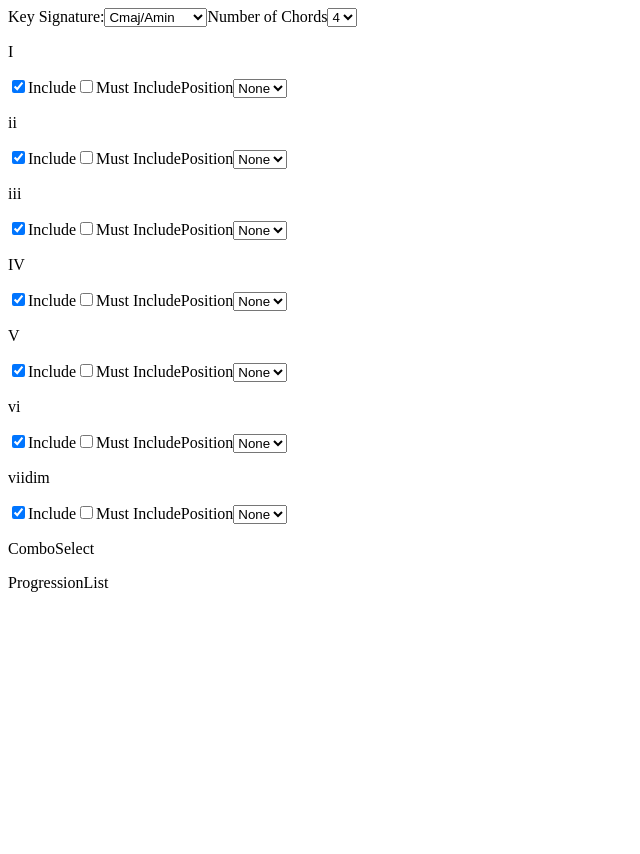
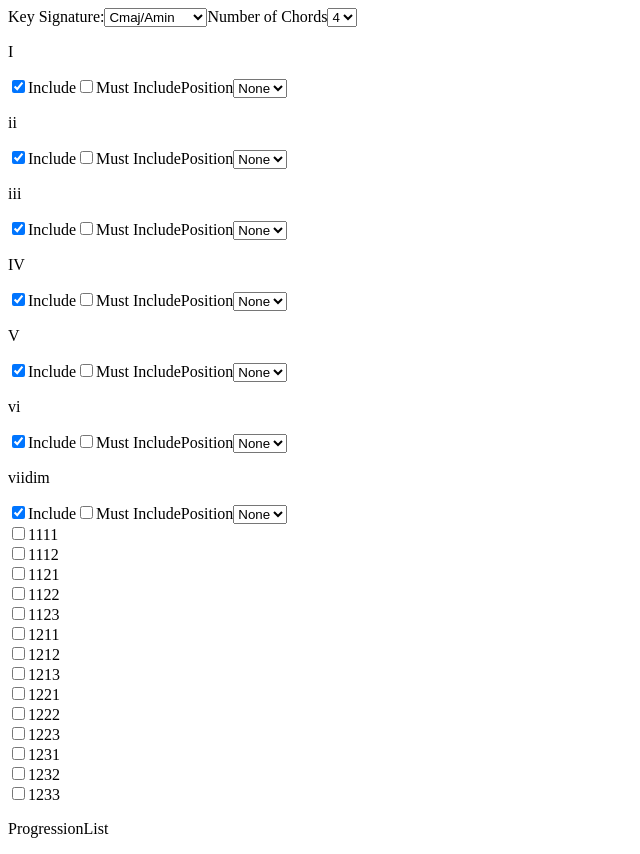
Before and after one commit to jared23m/ChordSafari, a React (Vite) app: page / in a window 1280 px wide. Shown: the whole page, without its empty margins (0-640 px from the left). Before the commit the page ends 800 px from the top, so only its background shows below. Built offline with nearby package versions, Linux system fonts and the light colour scheme.

Commit message:
combo checklist rendered

```diff
--- a/src/App.jsx
+++ b/src/App.jsx
@@ -3,6 +3,7 @@ import ChordSelect from './components/ChordSelect'
 import ComboSelect from './components/ComboSelect'
 import ProgressionList from './components/ProgressionList'
 import { useState, useEffect} from 'react'
+import { comboCheckCreator } from './musicTheory'
 
 function App() {
   const [keySig, setKeySig] = useState("Cmaj/Amin");
@@ -16,12 +17,17 @@ function App() {
     vi: {include: true, mustInclude: false, position: 0},
     viidim: {include: true, mustInclude: false, position: 0}
   });
+  const [combos, setCombos] = useState(comboCheckCreator(4));
+
+  useEffect(()=>{
+    setCombos(comboCheckCreator(numberOfChords));
+  }, [numberOfChords])
 
   return (
     <div className='App'>
        <KeyAndNumber keySig={keySig} setKeySig={setKeySig} numberOfChords={numberOfChords} setNumberOfChords={setNumberOfChords}/>
       <ChordSelect chords={chords} setChords={setChords} numberOfChords={numberOfChords}/>
-      <ComboSelect/>
+      <ComboSelect combos={combos} setCombos={setCombos}/>
       <ProgressionList/>
     </div>
   )
--- a/src/components/ComboSelect.jsx
+++ b/src/components/ComboSelect.jsx
@@ -1,5 +1,27 @@
-export default function ComboSelect(){
+export default function ComboSelect(props){
+    function renderComboFormSection(combo, index){
+        return (
+            <div key={index}>
+                <label className='comboSelectLabel'>
+                        <input type="checkbox" value={combo} checked={props.combos[combo]} onChange={()=>{
+                            const currentCombos = props.combos;
+                            const currentSingleCombo = currentCombos[combo];
+                            props.setCombos({...currentCombos, [combo]: !currentSingleCombo});
+                        }}/>
+                        {combo}
+                </label>
+            </div>
+            )
+    }
+
     return (
-        <p>ComboSelect</p>
+        <div className="comboelect">
+            <form className="comboSelectForm">
+                {Object.keys(props.combos).map((combo, index) => (
+                renderComboFormSection(combo, index)
+                ))}
+            </form>
+    </div>
     )
+
 }
--- a/src/musicTheory/index.jsx
+++ b/src/musicTheory/index.jsx
@@ -20,3 +20,20 @@ export const chordRelativeRoots = [
     "vi",
     "viidim"
 ]
+
+export const comboList = [
+    ['1'],
+    ['11','12'],
+    ['111', '112', '121', '122', '123'],
+    ['1111', '1112', '1121', '1122', '1211', '1212', '1221', '1222', '1123', '1213',  '1223', '1231', '1232', '1233']
+]
+
+export function comboCheckCreator(chordAmount){
+    const correctComboSection = comboList[chordAmount - 1];
+    const comboCheckObject = [];
+    correctComboSection.forEach((combo) =>{
+        comboCheckObject[combo] = false;
+    })
+
+    return comboCheckObject;
+}
```
